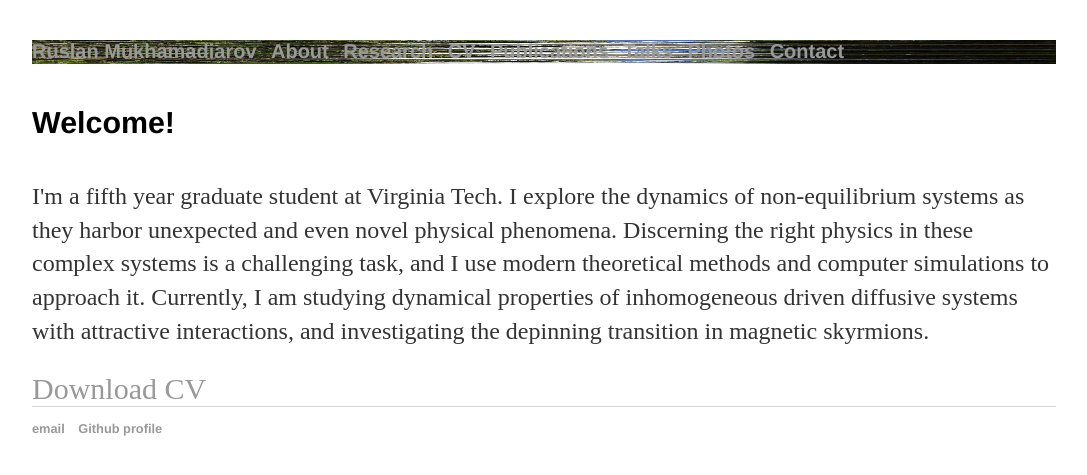
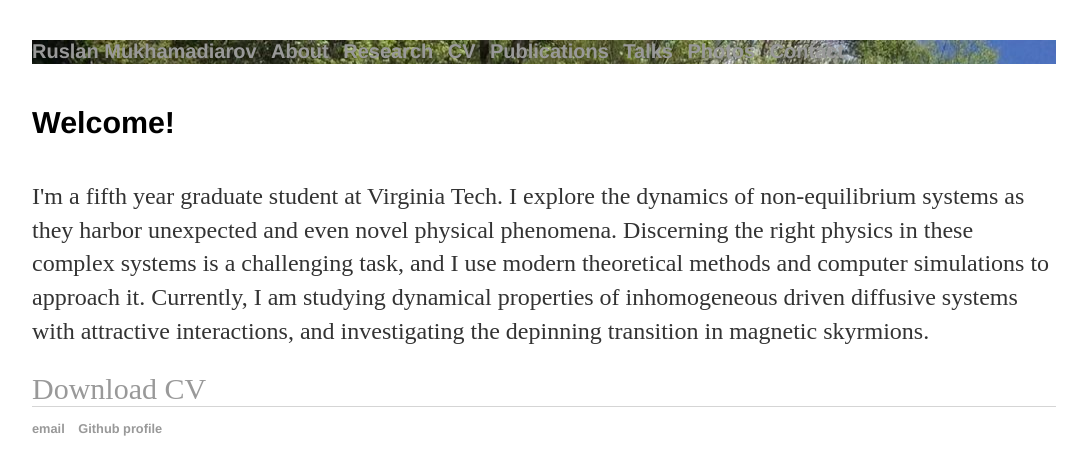
Before and after one commit to RusFortunat/mukhamadiarov, a Jekyll site: the page built from index.html, in a window 1280 px wide. Shown: the top 475 px of the page, without its empty margins (96-1183 px from the left). Built offline with Jekyll 4.4.1, drawn with Linux system fonts in a browser that asks for light colours.

Commit message:
Update default.html

```diff
--- a/_layouts/default.html
+++ b/_layouts/default.html
@@ -10,7 +10,7 @@
 
   <body>
     <nav>
-<ul style="background-image:url(extra_large_51ab97b7ebcff53a061cb094690c0669.jpg); background-size: 100% 20%;" >
+<ul style="background-image:url(extra_large_51ab97b7ebcff53a061cb094690c0669.jpg)" >
 <li><a style="font-size:20px" href="https://mukhamadiarov.com">Ruslan Mukhamadiarov</a></li>
 <li><a style="font-size:20px" href="/about">About</a></li>
 <li><a style="font-size:20px" href="/research">Research</a></li>
```
